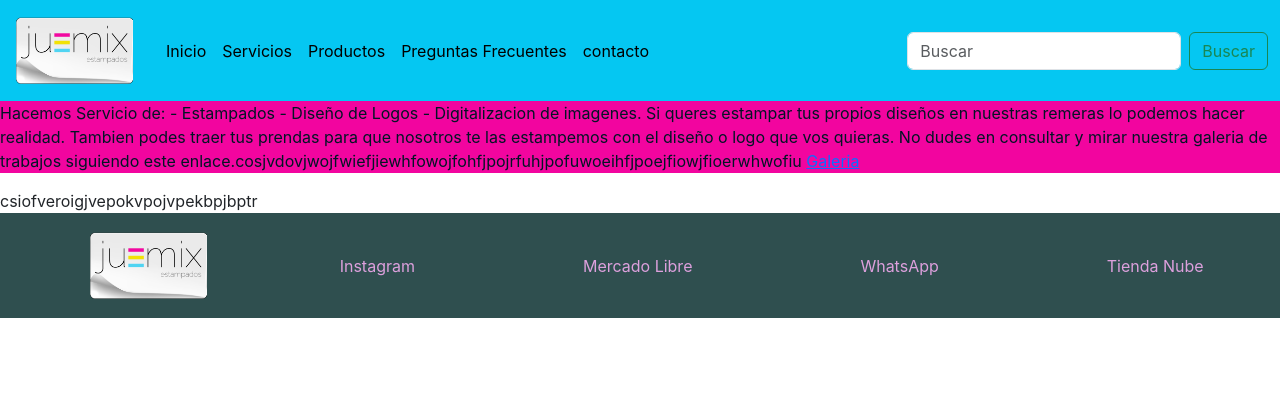
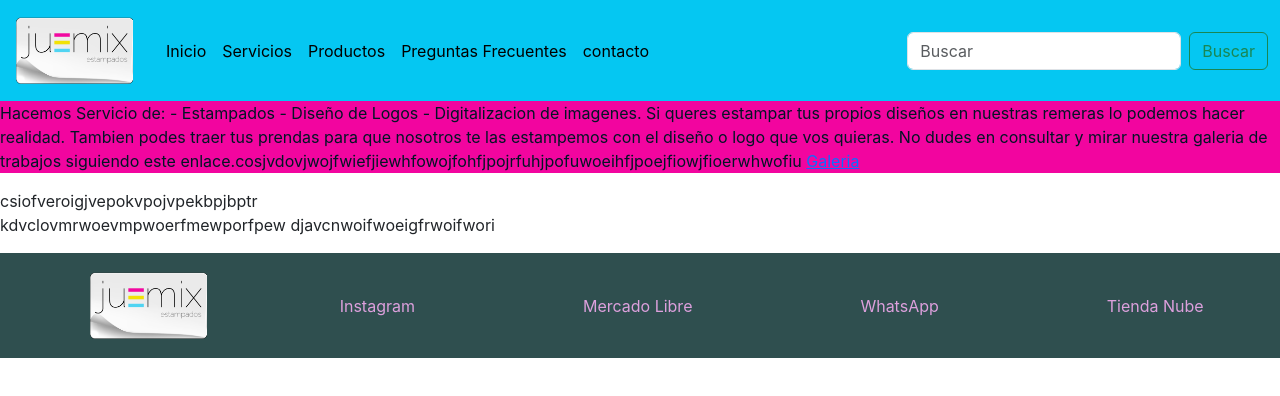
Before and after one commit to ivanzoia/juemixx-zoia, a plain HTML site: page pages/servicios.html in a window 1280 px wide. Drawn offline with nearby package versions, Linux system fonts and the light colour scheme.

Commit message:
[M] modifique servicios

```diff
--- a/pages/servicios.html
+++ b/pages/servicios.html
@@ -60,6 +60,8 @@
             <article>
                 csiofveroigjvepokvpojvpekbpjbptr
             </article>
+            <p> kdvclovmrwoevmpwoerfmewporfpew djavcnwoifwoeigfrwoifwori
+            </p>
         </section>
 
     </header>
```
